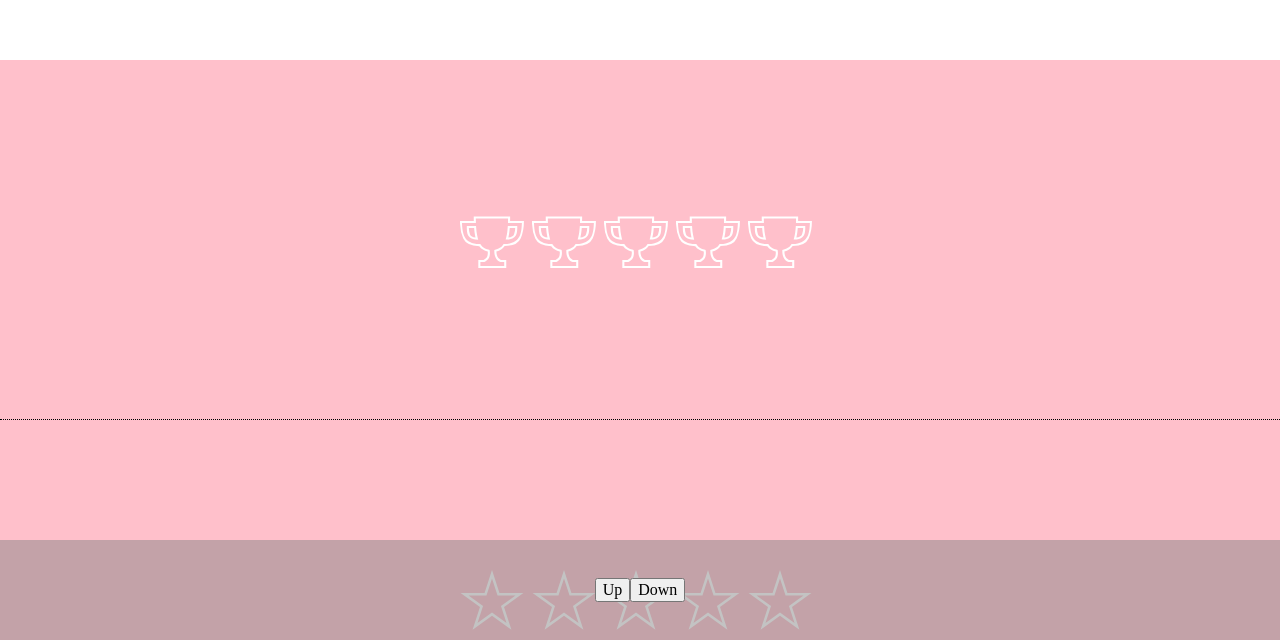
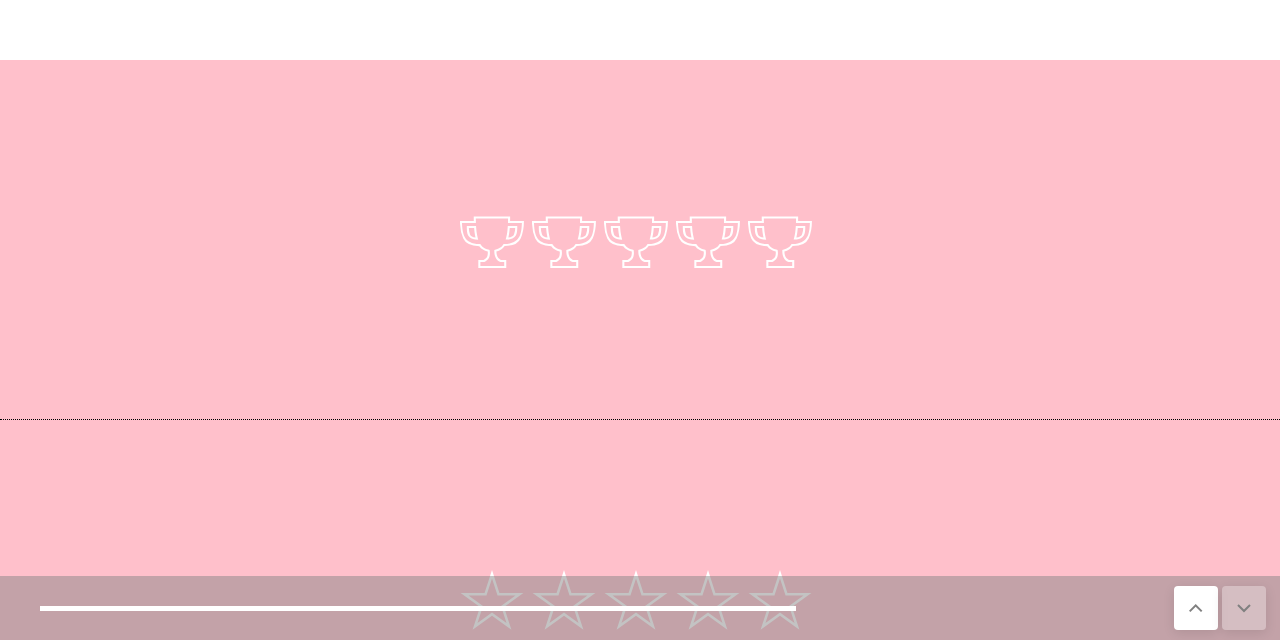
Before and after one commit to vibecode/react-feedback, a React (Create React App) app: page / in a window 1280 px wide. Shown: the part 160-800 px from the top of the page. Built offline with nearby package versions, Linux system fonts and the light colour scheme.

Commit message:
wire up scroll buttons

```diff
--- a/src/App.js
+++ b/src/App.js
@@ -4,6 +4,7 @@ import Rating from './components/Rating'
 import { throttle } from 'lodash'
 import styles from './App.module.scss'
 import ScrollPanel from './components/ScrollPanel'
+import { isUp, isDown } from './utils/utils'
 
 class App extends Component {
   constructor(props) {
@@ -20,7 +21,9 @@ class App extends Component {
     this.onScrollThrottled = throttle(this.onScroll, 100)
 
     this.state = {
-      focusedId: ''
+      focusedId: '',
+      activeUp: false,
+      activeDown: true
     }
   }
 
@@ -61,11 +64,24 @@ class App extends Component {
 
   onScroll = () => {
     this.setFocused()
+
+    if (isUp()) {
+      this.setState({
+        activeUp: false,
+        activeDown: true
+      })
+    }
+
+    if (isDown()) {
+      this.setState({
+        activeDown: false,
+        activeUp: true
+      })
+    }
   }
 
   scrollUpToNext = () => {
-    //check if we are at the top
-    if (window.pageYOffset === 0) {
+    if (isUp()) {
       return
     }
 
@@ -87,8 +103,7 @@ class App extends Component {
   }
 
   scrollDownToNext = () => {
-    //check if we are at the bottom
-    if (window.innerHeight + window.pageYOffset >= document.body.scrollHeight) {
+    if (isDown()) {
       return
     }
 
@@ -111,6 +126,7 @@ class App extends Component {
 
   render() {
     const { questions } = this.props
+    const { activeUp, activeDown } = this.state
 
     return (
       <div className={styles.container}>
@@ -142,8 +158,11 @@ class App extends Component {
           All DONE
         </footer>
         <ScrollPanel
+          activeUp={activeUp}
+          activeDown={activeDown}
           handleDown={this.scrollDownToNext}
           handleUp={this.scrollUpToNext}
+          progress={10}
         />
       </div>
     )
--- a/src/components/ScrollPanel.js
+++ b/src/components/ScrollPanel.js
@@ -5,8 +5,46 @@ export class ScrollPanel extends PureComponent {
   render() {
     return (
       <div className={styles.container}>
-        <button onClick={this.props.handleUp}>Up</button>
-        <button onClick={this.props.handleDown}>Down</button>
+        <div className={styles.progress} />
+        <div className={styles.buttons_container}>
+          <button
+            onClick={this.props.handleUp}
+            className={
+              this.props.activeUp ? styles.button : styles.button_disabled
+            }
+          >
+            <svg
+              width="14"
+              height="9"
+              viewBox="0 0 14 9"
+              fill="grey"
+              xmlns="http://www.w3.org/2000/svg"
+            >
+              <path
+                fillRule="nonzero"
+                d="M11.996 8.121l1.414-1.414L6.705 0 0 6.707l1.414 1.414 5.291-5.293z"
+              />
+            </svg>
+          </button>
+          <button
+            onClick={this.props.handleDown}
+            className={
+              this.props.activeDown ? styles.button : styles.button_disabled
+            }
+          >
+            <svg
+              width="14"
+              height="9"
+              fill="grey"
+              xmlns="http://www.w3.org/2000/svg"
+            >
+              <path
+                fillRule="nonzero"
+                d="M12.293.293l1.414 1.414L7 8.414.293 1.707 1.707.293 7 5.586z"
+              />
+            </svg>
+          </button>
+        </div>
       </div>
     )
   }
--- a/src/components/ScrollPanel.module.scss
+++ b/src/components/ScrollPanel.module.scss
@@ -1,10 +1,48 @@
 .container {
   display: flex;
-  justify-content: center;
+  justify-content: space-between;
   align-items: center;
   position: fixed;
   bottom: 0;
-  height: 100px;
   width: 100%;
+  padding: 10px;
   background-color: rgba(128, 128, 128, 0.473);
 }
+
+.button {
+  position: relative;
+  font-family: inherit;
+  font-weight: 700;
+  cursor: pointer;
+  white-space: nowrap;
+  margin-right: 4px;
+  box-shadow: rgba(0, 0, 0, 0.1) 0px 3px 12px 0px;
+  width: 44px;
+  min-width: 44px;
+  height: 44px;
+  justify-content: center;
+  background-color: rgb(255, 255, 255);
+  color: rgb(128, 128, 128);
+  transition: background-color 0.2s ease 0s, color 0.2s ease 0s,
+    border-color 0.2s ease 0s, opacity 0.2s ease 0s;
+  outline: none;
+  border-width: 1px;
+  border-style: solid;
+  border-image: initial;
+  padding: 0px;
+  border-color: transparent;
+  border-radius: 4px;
+}
+
+.button_disabled {
+  composes: button;
+  pointer-events: none;
+  background-color: rgba(255, 255, 255, 0.3);
+}
+
+.progress {
+  width: 60%;
+  height: 5px;
+  background: white;
+  margin-left: 30px;
+}
--- /dev/null
+++ b/src/utils/utils.js
@@ -0,0 +1,7 @@
+export const isDown = () => {
+  return window.innerHeight + window.pageYOffset >= document.body.scrollHeight
+}
+
+export const isUp = () => {
+  return window.pageYOffset === 0
+}
```
